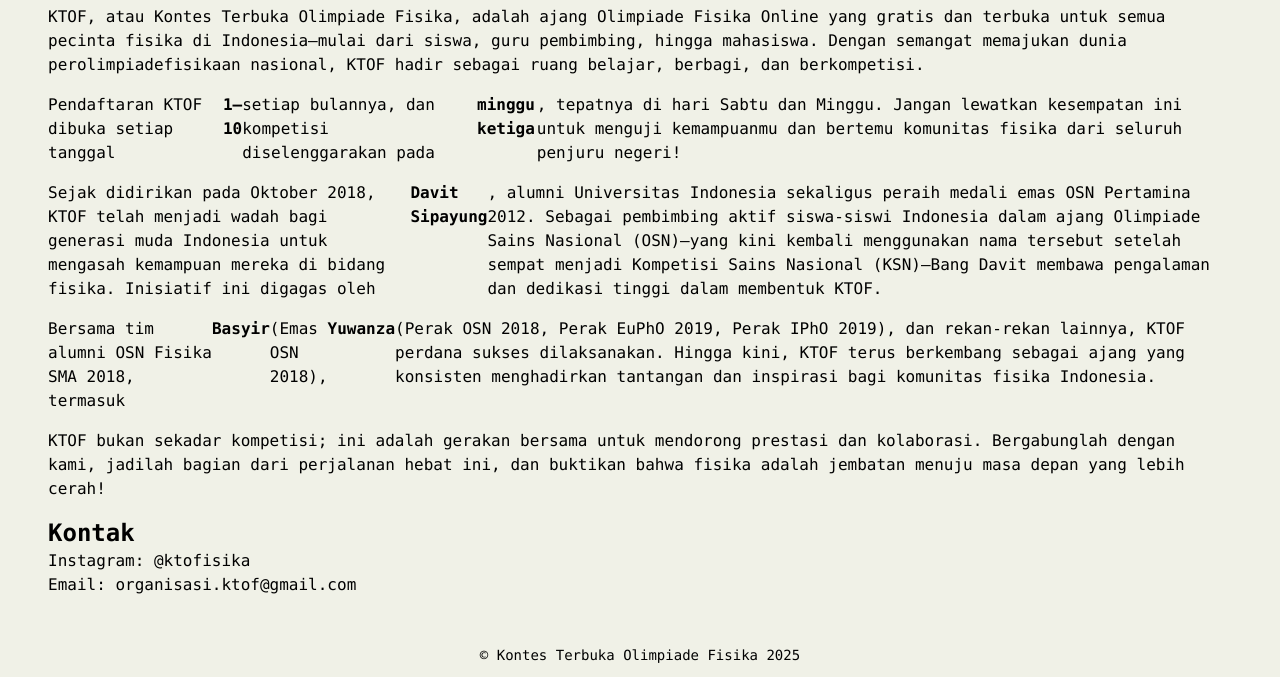
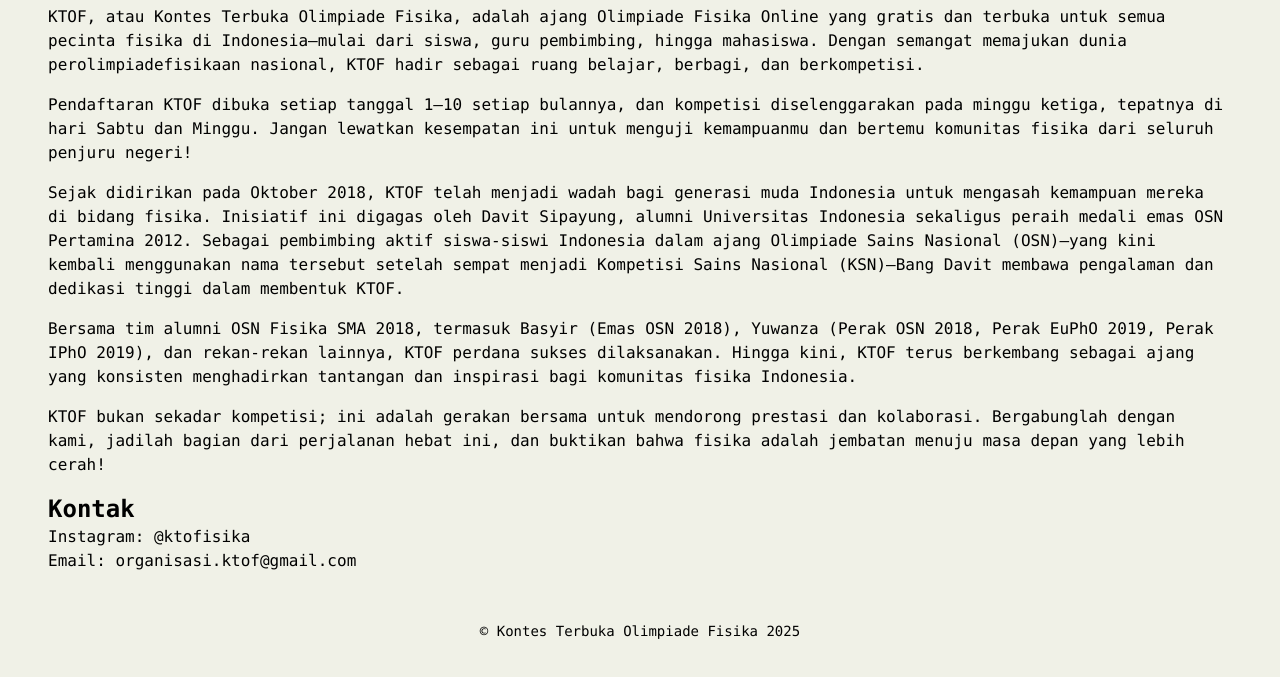
Before and after one commit to clarsbyte/KTOF, a website: page src/about.html in a window 1280 px wide. Shown: the part 123-800 px from the top of the page. Drawn offline with Linux system fonts and the light colour scheme.

Commit message:
Update about.html

```diff
--- a/src/about.html
+++ b/src/about.html
@@ -25,11 +25,11 @@
         <h1 class="font-bold flex text-2xl ">Tentang KTOF</h1>
         <p class="flex">KTOF, atau Kontes Terbuka Olimpiade Fisika, adalah ajang Olimpiade Fisika Online yang gratis dan terbuka untuk semua pecinta fisika di Indonesia—mulai dari siswa, guru pembimbing, hingga mahasiswa. Dengan semangat memajukan dunia perolimpiadefisikaan nasional, KTOF hadir sebagai ruang belajar, berbagi, dan berkompetisi.</p>
 
-        <p class="flex mt-2">Pendaftaran KTOF dibuka setiap tanggal <strong>1–10</strong> setiap bulannya, dan kompetisi diselenggarakan pada <strong>minggu ketiga</strong>, tepatnya di hari Sabtu dan Minggu. Jangan lewatkan kesempatan ini untuk menguji kemampuanmu dan bertemu komunitas fisika dari seluruh penjuru negeri!</p>
+        <p class="flex mt-2">Pendaftaran KTOF dibuka setiap tanggal 1–10 setiap bulannya, dan kompetisi diselenggarakan pada minggu ketiga, tepatnya di hari Sabtu dan Minggu. Jangan lewatkan kesempatan ini untuk menguji kemampuanmu dan bertemu komunitas fisika dari seluruh penjuru negeri!</p>
 
-        <p class="flex mt-2">Sejak didirikan pada Oktober 2018, KTOF telah menjadi wadah bagi generasi muda Indonesia untuk mengasah kemampuan mereka di bidang fisika. Inisiatif ini digagas oleh <strong>Davit Sipayung</strong>, alumni Universitas Indonesia sekaligus peraih medali emas OSN Pertamina 2012. Sebagai pembimbing aktif siswa-siswi Indonesia dalam ajang Olimpiade Sains Nasional (OSN)—yang kini kembali menggunakan nama tersebut setelah sempat menjadi Kompetisi Sains Nasional (KSN)—Bang Davit membawa pengalaman dan dedikasi tinggi dalam membentuk KTOF.</p>
+        <p class="flex mt-2">Sejak didirikan pada Oktober 2018, KTOF telah menjadi wadah bagi generasi muda Indonesia untuk mengasah kemampuan mereka di bidang fisika. Inisiatif ini digagas oleh Davit Sipayung, alumni Universitas Indonesia sekaligus peraih medali emas OSN Pertamina 2012. Sebagai pembimbing aktif siswa-siswi Indonesia dalam ajang Olimpiade Sains Nasional (OSN)—yang kini kembali menggunakan nama tersebut setelah sempat menjadi Kompetisi Sains Nasional (KSN)—Bang Davit membawa pengalaman dan dedikasi tinggi dalam membentuk KTOF.</p>
 
-        <p class="flex mt-2">Bersama tim alumni OSN Fisika SMA 2018, termasuk <strong>Basyir</strong> (Emas OSN 2018), <strong>Yuwanza</strong> (Perak OSN 2018, Perak EuPhO 2019, Perak IPhO 2019), dan rekan-rekan lainnya, KTOF perdana sukses dilaksanakan. Hingga kini, KTOF terus berkembang sebagai ajang yang konsisten menghadirkan tantangan dan inspirasi bagi komunitas fisika Indonesia.</p>
+        <p class="flex mt-2">Bersama tim alumni OSN Fisika SMA 2018, termasuk Basyir (Emas OSN 2018), Yuwanza (Perak OSN 2018, Perak EuPhO 2019, Perak IPhO 2019), dan rekan-rekan lainnya, KTOF perdana sukses dilaksanakan. Hingga kini, KTOF terus berkembang sebagai ajang yang konsisten menghadirkan tantangan dan inspirasi bagi komunitas fisika Indonesia.</p>
 
         <p class="flex mt-2">KTOF bukan sekadar kompetisi; ini adalah gerakan bersama untuk mendorong prestasi dan kolaborasi. Bergabunglah dengan kami, jadilah bagian dari perjalanan hebat ini, dan buktikan bahwa fisika adalah jembatan menuju masa depan yang lebih cerah!</p>
     </div>
```
